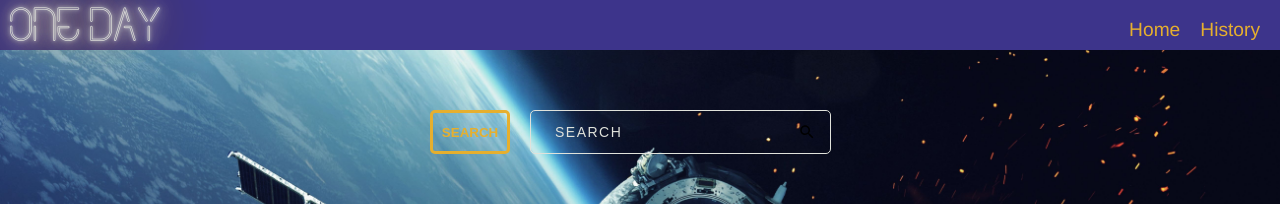
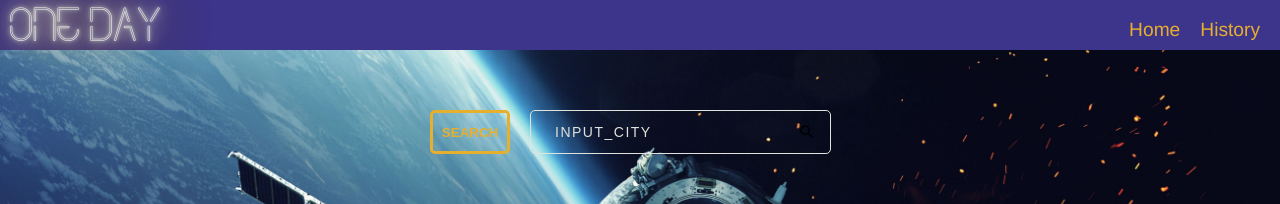
Before and after one commit to puentebravo/oneDay, a React (Create React App) app in the folder client/: page / in a window 1280 px wide. Shown: the top 204 px of the page. Built offline with nearby package versions, Linux system fonts and the light colour scheme; no server answers.

Commit message:
Fixed searchbar not clearing after submits

```diff
--- a/client/src/components/searchBar.tsx
+++ b/client/src/components/searchBar.tsx
@@ -1,21 +1,25 @@
+
 import React from "react";
 
 interface city {
   city: string | undefined;
+  units: string,
   setCity: (params: any) => any;
-  getCityWeather: (params: any) => any
+  getCityWeather: (coords: any, units: any) => any
 }
 
 function SearchBar(props: city) {
 
   function handleInputChange(input: string) {
-    setTimeout(() => {
       props.setCity(input)
-    }, 500);
+      console.log(props.city)
   }
 
   function handleFormSubmit() {
-    props.getCityWeather(props.city);
+
+    console.log("this was clicked")
+    props.getCityWeather(props.city, props.units);
+    props.setCity("")
   }
 
   return (
@@ -26,7 +30,8 @@ function SearchBar(props: city) {
           <input
             id="citySearch"
             type="text"
-            placeholder="Search"
+            placeholder="Input_City"
+            value={props.city}
             onChange={(e) => handleInputChange(e.target.value)}
           />
         </label>
```
